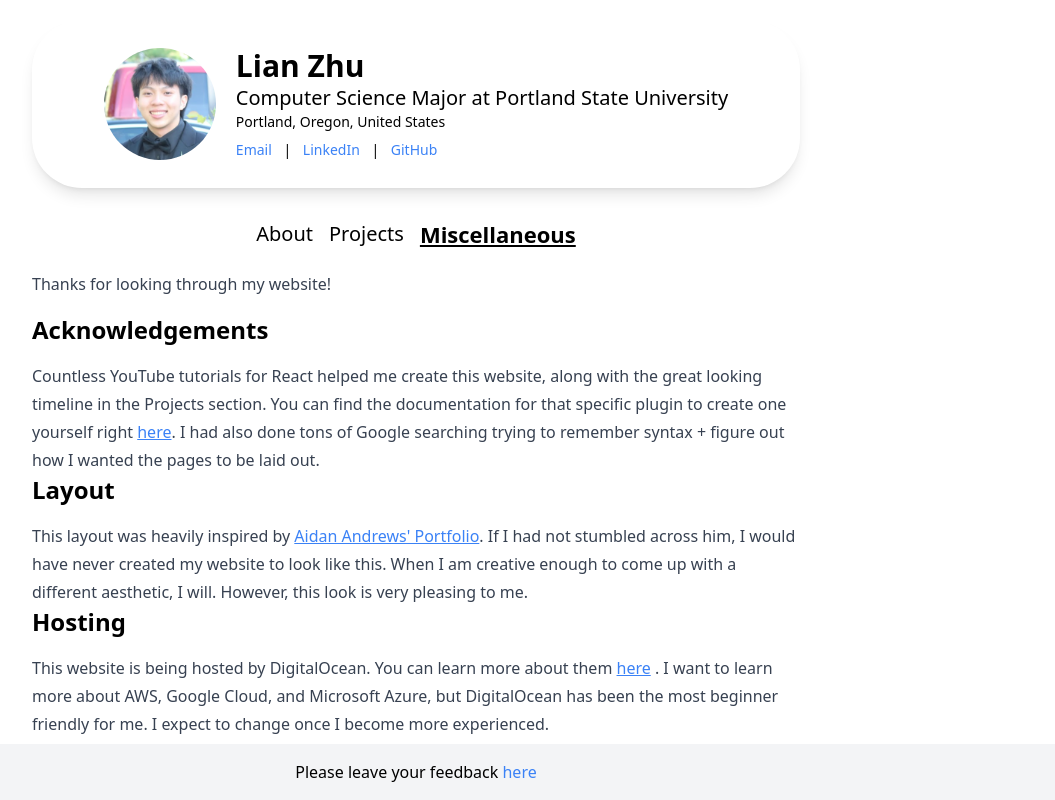
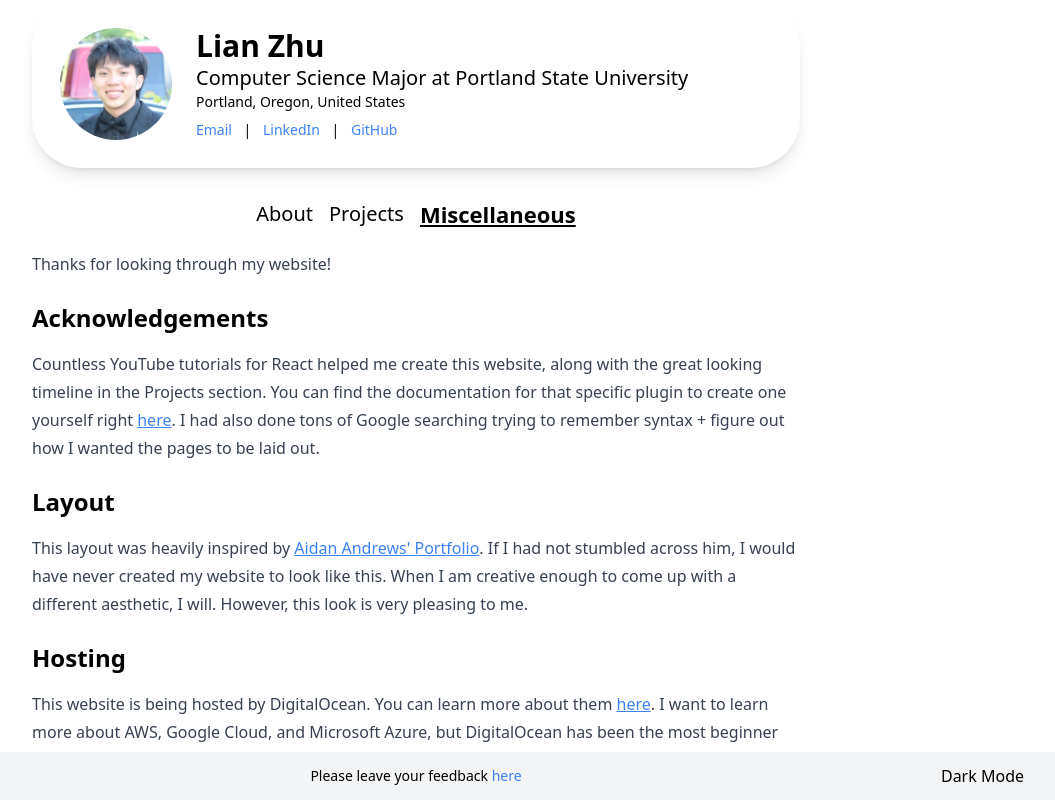
Before and after one commit to zhul498/portfolio, a React (Vite) app: page /miscellaneous in a window 1280 px wide. Shown: the whole page, without its empty margins (224-1279 px from the left). Built offline with nearby package versions, Linux system fonts and the light colour scheme.

Commit message:
darkMode support
Finally.

```diff
--- a/src/App.css
+++ b/src/App.css
@@ -2,15 +2,17 @@
 @tailwind components;
 @tailwind utilities;
 
-
+body {
+    @apply transition-colors duration-200;
+}
 
 .main-container {
   @apply max-w-3xl mx-auto p-5;
 }
 
 .projects-container {
-    @apply max-w-5xl mx-auto p-5;
-  }
+    @apply max-w-6xl mx-auto p-5;
+}
 
 
 .skills-container {
@@ -29,7 +31,7 @@
     width: 100px;
     height: 100px;
     border-radius: 50%;
-    background-color: #f5f5f5;
+    background-color: #ebebeb;
     box-shadow: 0 2px 4px rgba(0, 0, 0, 0.1);
     transition: transform 0.3s, box-shadow 0.3s;
 }
@@ -82,7 +84,6 @@
 }
 
 .popup-content {
-    background: white;
     border-radius: 10px;
     padding: 20px;
     max-width: 600px;
--- a/src/App.jsx
+++ b/src/App.jsx
@@ -7,6 +7,7 @@ import Navigation from './layout/Navigation.jsx';
 import Miscellaneous from './pages/Miscellaneous.jsx';
 import Footer from './layout/Footer.jsx';
 import Feedback from './components/Feedback.jsx';
+import { DarkModeProvider } from './components/DarkModeContext.jsx';
 import './App.css';
 
 const AppContent = () => {
@@ -16,7 +17,8 @@ const AppContent = () => {
   const handleClosePopup = () => setIsPopupOpen(false);
 
   return (
-    <div>
+    <DarkModeProvider>
+      <div className="min-h-screen bg-white dark:bg-neutral-900">
         <Header />
         <Navigation />
         <main>
@@ -28,8 +30,9 @@ const AppContent = () => {
         </main>
         <Footer onOpenPopup={handleOpenPopup} />
         <Feedback show={isPopupOpen} onClose={handleClosePopup} />
+      </div>
+    </DarkModeProvider>
 
-    </div>
   );
 };
 
--- /dev/null
+++ b/src/components/DarkModeContext.jsx
@@ -0,0 +1,25 @@
+import React, { createContext, useState, useEffect } from 'react';
+
+export const DarkModeContext = createContext();
+
+export const DarkModeProvider = ({ children }) => {
+  const [darkMode, setDarkMode] = useState(() => {
+    const savedPreference = localStorage.getItem('darkMode');
+    return savedPreference ? JSON.parse(savedPreference) : false;
+  });
+
+  useEffect(() => {
+    localStorage.setItem('darkMode', JSON.stringify(darkMode));
+    if (darkMode) {
+      document.documentElement.classList.add('dark');
+    } else {
+      document.documentElement.classList.remove('dark');
+    }
+  }, [darkMode]);
+
+  return (
+    <DarkModeContext.Provider value={{ darkMode, setDarkMode }}>
+      {children}
+    </DarkModeContext.Provider>
+  );
+};
--- a/src/components/Feedback.jsx
+++ b/src/components/Feedback.jsx
@@ -13,7 +13,7 @@ const Feedback = ({ show, onClose }) => {
 
   return (
     <div className="popup-overlay" onClick={handleOverlayClick}>
-      <div className="popup-content">
+      <div className="popup-content bg-white dark:bg-neutral-900">
         <div className="iframe-container">
           <iframe
             src="https://docs.google.com/forms/d/e/1FAIpQLSfuEAqZaviyrnbtG6Gm0qGP66kvzfndW3x-avZPDqG3Cg29yg/viewform?embedded=true"
--- a/src/components/Skills.jsx
+++ b/src/components/Skills.jsx
@@ -11,7 +11,7 @@ const Skills = () => {
   ];
 
   return (
-    <div className="skills-container">
+    <div className="skills-container pb-8">
       {skills.map((skill, index) => (
         <div className="skill-bubble" key={index}>
           <div className="icon">{skill.icon}</div>
--- a/src/layout/Footer.jsx
+++ b/src/layout/Footer.jsx
@@ -1,15 +1,30 @@
-import React from 'react';
+import React, { useContext } from 'react';
+import { DarkModeContext } from '../components/DarkModeContext.jsx';
 
 const Footer = ({ onOpenPopup }) => {
+  const { darkMode, setDarkMode } = useContext(DarkModeContext);
+
+  const toggleDarkMode = () => setDarkMode(!darkMode);
+
   return (
-    <footer className="fixed bottom-0 left-0 w-full bg-gray-100 text-center z-50">
-      <div className="py-4">
-        <p>
-          Please leave your feedback{' '}
-          <button onClick={onOpenPopup} className="text-blue-500 hover:underline">
-            here
+    <footer className="fixed bottom-0 left-0 w-full z-50 bg-gray-100">
+      <div className="relative py-1 flex items-center">
+        <div className="absolute left-1/2 transform -translate-x-1/2">
+          <p className="text-center text-sm">
+            Please leave your feedback{' '}
+            <button onClick={onOpenPopup} className="text-blue-500 hover:underline">
+              here
+            </button>
+          </p>
+        </div>
+        <div className="ml-auto pr-4">
+          <button
+            className="bg-gray-100 text-black py-2 px-4"
+            onClick={toggleDarkMode}
+          >
+            {darkMode ? 'Light Mode' : 'Dark Mode'}
           </button>
-        </p>
+        </div>
       </div>
     </footer>
   );
--- a/src/layout/Header.jsx
+++ b/src/layout/Header.jsx
@@ -2,16 +2,14 @@ import React from 'react';
 
 const Header = () => {
   return (
-    <header>
-    <div className="p-7 shadow-lg rounded-[50px] bg-white max-w-3xl w-full my-5 mx-auto flex justify-center items-center gap-5">
-        <div className="flex flex-col md:flex-row items-center md:items-start space-y-4 md:space-y-0 md:space-x-6">
-            <img src="/assets/profile.png" alt="Lian Zhu" className="w-28 h-28 rounded-full object-cover"/>
-        </div>
-        <div className="text-center md:text-left">
+    <header className="bg-white dark:bg-neutral-900 dark:text-white">
+      <div className="p-7 shadow-lg rounded-[50px] max-w-3xl w-full mb-5 mx-auto flex justify-between items-center">
+        <div className="flex items-center space-x-6">
+          <img src="/assets/profile.png" alt="Lian Zhu" className="w-28 h-28 rounded-full object-cover" />
+          <div className="text-left">
             <h1 className="text-3xl font-bold">Lian Zhu</h1>
             <h2 className="text-xl text-text-secondary">Computer Science Major at Portland State University</h2>
             <p className="text-sm">Portland, Oregon, United States</p>
-
             <div className="mt-2 space-x-2 text-sm">
               <a href="mailto:lianzhu@pdx.edu" target="_blank" rel="noopener noreferrer" className="text-blue-500 hover:underline">Email</a>
               <span> | </span>
@@ -21,6 +19,7 @@ const Header = () => {
             </div>
           </div>
         </div>
+      </div>
     </header>
   );
 };
--- a/src/layout/Navigation.jsx
+++ b/src/layout/Navigation.jsx
@@ -3,13 +3,15 @@ import { NavLink } from 'react-router-dom';
 
 const Navigation = () => {
   return (
-    <nav className="mt-8 mb-5">
-      <ul className="flex flex-wrap justify-center space-x-4 text-xl">
-        <li><NavLink to="/" className={({ isActive }) => isActive ? "nav-link-active" : "nav-link"}>About</NavLink></li>
-        <li><NavLink to="/projects" className={({ isActive }) => isActive ? "nav-link-active" : "nav-link"}>Projects</NavLink></li>
-        <li><NavLink to="/miscellaneous" className={({ isActive }) => isActive ? "nav-link-active" : "nav-link"}>Miscellaneous</NavLink></li>
-      </ul>
-    </nav>
+    <div className="bg-white dark:bg-neutral-900">
+      <nav className="mt-8 mb-5">
+        <ul className="flex flex-wrap justify-center space-x-4 text-xl">
+          <li><NavLink to="/" className={({ isActive }) => isActive ? "nav-link-active dark:text-white" : "nav-link dark:text-gray-400"}>About</NavLink></li>
+          <li><NavLink to="/projects" className={({ isActive }) => isActive ? "nav-link-active dark:text-white" : "nav-link dark:text-gray-400"}>Projects</NavLink></li>
+          <li><NavLink to="/miscellaneous" className={({ isActive }) => isActive ? "nav-link-active dark:text-white" : "nav-link dark:text-gray-400"}>Miscellaneous</NavLink></li>
+        </ul>
+      </nav>
+    </div>
   );
 };
 
--- a/src/pages/Miscellaneous.jsx
+++ b/src/pages/Miscellaneous.jsx
@@ -2,26 +2,34 @@ import React from 'react';
 
 const Miscellaneous = () => {
     return (
-        <div className="flex justify-center items-center gap-5">
+        <div className="flex justify-center items-center gap-5 bg-white dark:bg-neutral-900 dark:text-white">
             <div className="max-w-3xl w-full text-left leading-loose">
-                <p className="text-gray-700 leading-7 mb-4">Thanks for looking through my website!</p>
+                <div className="mb-6">
+                    <p className="text-gray-700 leading-7 mb-4 dark:text-gray-400">Thanks for looking through my website!</p>
+                </div>
 
+                <div className="mb-6">
                     <h1 className="text-2xl font-bold mb-4">Acknowledgements</h1>
-                <p className="text-gray-700 leading-7"> Countless YouTube tutorials for React helped me create this website, along with the great looking timeline in the Projects
+                    <p className="text-gray-700 leading-7 dark:text-gray-400"> Countless YouTube tutorials for React helped me create this website, along with the great looking timeline in the Projects
                     section. You can find the documentation for that specific plugin to create one yourself right{' '} <a href="https://www.npmjs.com/package/react-vertical-timeline-component"
                     target="_blank" rel="noopener noreferrer" className="text-blue-500 underline">here</a>. I had also done tons of Google searching trying to remember syntax + figure
                     out how I wanted the pages to be laid out.</p>
+                </div>
 
+                <div className="mb-6">
                     <h1 className="text-2xl font-bold mb-4">Layout</h1>
-                <p className="text-gray-700 leading-7"> This layout was heavily inspired by{' '} <a href="https://www.aidanandrews.info" target="_blank" rel="noopener noreferrer"
+                    <p className="text-gray-700 leading-7 dark:text-gray-400"> This layout was heavily inspired by{' '} <a href="https://www.aidanandrews.info" target="_blank" rel="noopener noreferrer"
                     className="text-blue-500 underline">Aidan Andrews' Portfolio</a>. If I had not stumbled across him, I would have never created my website to look like this. When I
                     am creative enough to come up with a different aesthetic, I will. However, this look is very pleasing to me.</p>
+                </div>
 
+                <div className="mb-6">
                     <h1 className="text-2xl font-bold mb-4">Hosting</h1>
-                <p className="text-gray-700 leading-7">This website is being hosted by DigitalOcean. You can learn more about them{' '}<a href="https://www.digitalocean.com/"
-                target="_blank" rel="noopener noreferrer" className="text-blue-500 underline">here</a> . I want to learn more about AWS, Google Cloud, and Microsoft Azure, but
+                    <p className="text-gray-700 leading-7 dark:text-gray-400">This website is being hosted by DigitalOcean. You can learn more about them{' '}<a href="https://www.digitalocean.com/"
+                    target="_blank" rel="noopener noreferrer" className="text-blue-500 underline">here</a>. I want to learn more about AWS, Google Cloud, and Microsoft Azure, but
                     DigitalOcean has been the most beginner friendly for me. I expect to change once I become more experienced.
                     </p>
+                </div>
             </div>
         </div>
     );
--- a/src/pages/Projects.jsx
+++ b/src/pages/Projects.jsx
@@ -1,17 +1,22 @@
-import React from 'react';
+import React, { useContext } from 'react';
 import { VerticalTimeline, VerticalTimelineElement } from 'react-vertical-timeline-component';
 import 'react-vertical-timeline-component/style.min.css';
 import { SiRoblox } from "react-icons/si";
 import { CgGym } from "react-icons/cg";
 import { FaTasks } from "react-icons/fa";
+import { DarkModeContext } from '../components/DarkModeContext.jsx';
 
 const Projects = () => {
+    const { darkMode } = useContext(DarkModeContext);
+
     return (
-        <div className="projects-container">
-            <VerticalTimeline lineColor="#000">
+        <div className={`projects-container ${darkMode ? 'bg-neutral-900' : 'bg-white'}`}>
+            <VerticalTimeline lineColor={darkMode ? "#fff" : "#000"}>
                 <VerticalTimelineElement
                     className="vertical-timeline-element--work"
-                    iconStyle={{ background: "#000", color: "#fff" }}
+                    contentStyle={{ background: darkMode ? '#333' : '#fff', color: darkMode ? '#fff' : '#000' }}
+                    contentArrowStyle={{ borderRight: `7px solid ${darkMode ? '#333' : '#fff'}` }}
+                    iconStyle={{ background: darkMode ? '#333' : '#000', color: '#fff' }}
                     icon={<SiRoblox />}
                     date="June 2024 - Present">
                     <h3 className="vertical-timeline-element-title text-xl font-semibold">Roblox Group Management Service</h3>
@@ -20,7 +25,9 @@ const Projects = () => {
 
                 <VerticalTimelineElement
                     className="vertical-timeline-element--work"
-                    iconStyle={{ background: "#000", color: "#fff" }}
+                    contentStyle={{ background: darkMode ? '#333' : '#fff', color: darkMode ? '#fff' : '#000' }}
+                    contentArrowStyle={{ borderRight: `7px solid ${darkMode ? '#333' : '#fff'}` }}
+                    iconStyle={{ background: darkMode ? '#333' : '#000', color: '#fff' }}
                     icon={<CgGym />}
                     date="February 2024 - June 2024">
                     <h3 className="vertical-timeline-element-title text-xl font-semibold">Barbell Path Tracker</h3>
@@ -29,12 +36,16 @@ const Projects = () => {
 
                 <VerticalTimelineElement
                     className="vertical-timeline-element--work"
-                    iconStyle={{ background: "#000", color: "#fff" }}
+                    contentStyle={{ background: darkMode ? '#333' : '#fff', color: darkMode ? '#fff' : '#000' }}
+                    contentArrowStyle={{ borderRight: `7px solid ${darkMode ? '#333' : '#fff'}` }}
+                    iconStyle={{ background: darkMode ? '#333' : '#000', color: '#fff' }}
                     icon={<FaTasks />}
                     date="March 2023 - July 2023">
                     <h3 className="vertical-timeline-element-title text-xl font-semibold">Task Manager</h3>
                     <p>C++ application using a linked list data structure, with functionalities such as adding, deleting, and updating tasks, and a user-friendly interface.</p>
                 </VerticalTimelineElement>
+
+                <span className="pb-8" />
             </VerticalTimeline>
         </div>
     );
--- a/tailwind.config.js
+++ b/tailwind.config.js
@@ -8,4 +8,5 @@ module.exports = {
     extend: {},
   },
   plugins: [],
+  darkMode: "class"
 }
```
Also changed, not shown: src/pages/About.jsx (+6 -6 lines). Lines whose indentation alone changed are shown as unchanged.
